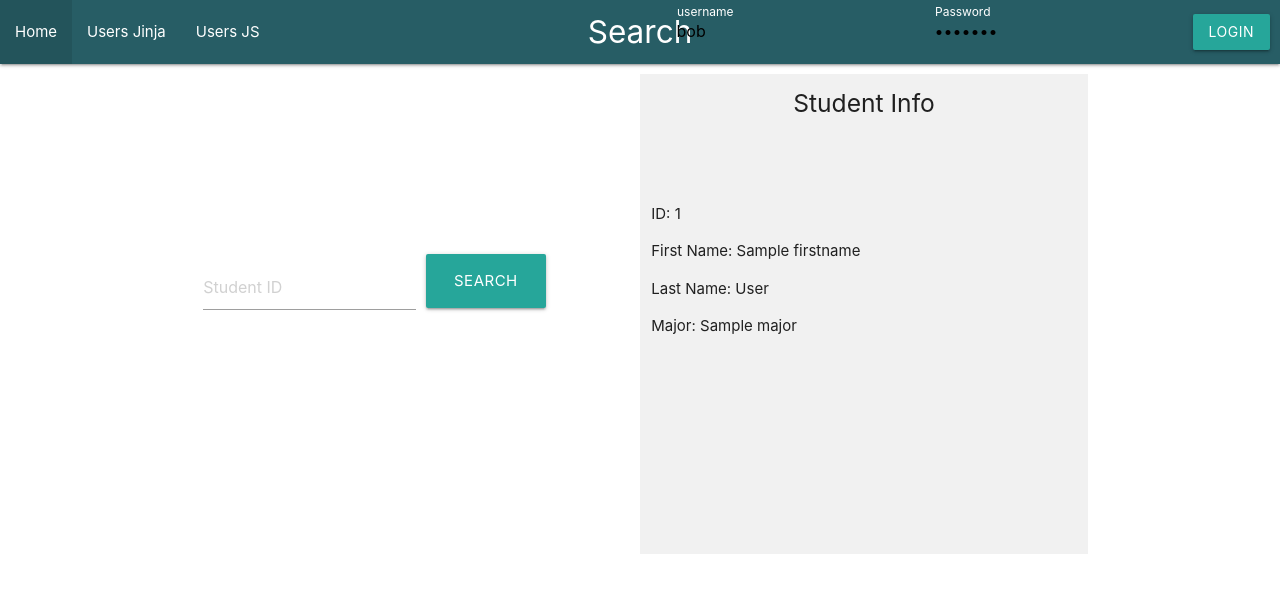
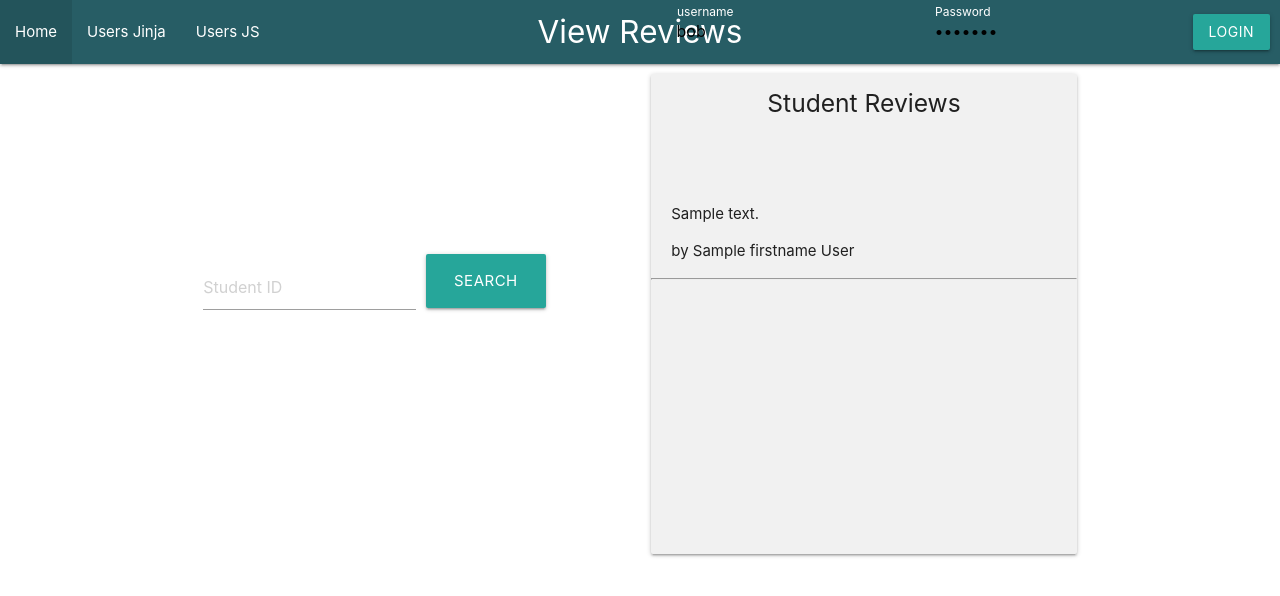
Before and after one commit to quanafoon/studentConductTracker, a Flask app: template App/templates/reviews.html in a window 1280 px wide. Shown: the top 596 px of the page. Run offline with Flask 3, Linux system fonts and the light colour scheme; the template is opened without the code that fills it: most values are stand-ins (such as "Sample title", 1, 10 or a date in 2020).

Commit message:
all functionality working, still some bugs

```diff
--- a/App/templates/reviews.html
+++ b/App/templates/reviews.html
@@ -1,6 +1,6 @@
 {% extends "layout.html" %}
 {% block title %}StudentConductTracker{% endblock %}
-{% block page %}Search{% endblock %}
+{% block page %}View Reviews{% endblock %}
 
 {{ super() }}
 
@@ -8,23 +8,26 @@
 
    <div class="row">
       <section class="col s12 m6">
-         <form style="display:flex; margin-top:40%" action="/searchResult" method="GET">
+         <form style="display:flex; margin-top:40%" action="/studentReviews" method="GET">
             <div class="input-field" style="margin-top: 30px;  width:50%">
                <input placeholder="Student ID" name="studentID" type="text" required="">
            </div>
            <button class="btn-large" type="submit" style="margin-top:20px; margin-left:10px"> Search </button>
          </form>
       </section>
-      <section class="col s12 m6" style="margin-top: 10px; background-color: #f1f1f1; height:480px">
-         <h5 style="text-align: center;">Student Info</h5>
-         {% if student %}
-            <div style="margin-top:20%">
-               <p>ID: {{student.id}}</p>
-               <p> First Name: {{student.firstname}}</p>
-               <p> Last Name: {{student.lastname}}</p>
-               <p> Major: {{student.major}}</p>
+      <section class="col s12 m6">
+         <div class="card" style="margin-top: 10px; background-color: #f1f1f1; height:480px; overflow-y: scroll; overflow-wrap: break-word;" >
+         <h5 style="text-align: center;">Student Reviews</h5>
+         {% if reviews %}
+            {% for review in reviews %}
+               <div style="margin-top:20%; margin-left: 20px;">
+                  <p>{{review.text}}</p>
+                  <p>by {{review.user.firstname}} {{review.user.lastname}}</p>
+               </div>
+               <hr>
+            {% endfor %}
+         {% endif %}
             </div>
-         {% endif %}
       </section>
    </div>
 {% endblock %}
--- a/App/views/__init__.py
+++ b/App/views/__init__.py
@@ -5,7 +5,7 @@ from .index import index_views
 from .auth import auth_views
 from .admin import setup_admin
 from .student import student_views
+from .review import review_views
 
-
-views = [user_views, index_views, auth_views, student_views]
+views = [user_views, index_views, auth_views, student_views, review_views]
 # blueprints must be added to this list
```
Also changed, not shown: App/views/review.py (added, +49 -0 lines), App/views/student.py (+1 -48 lines).
